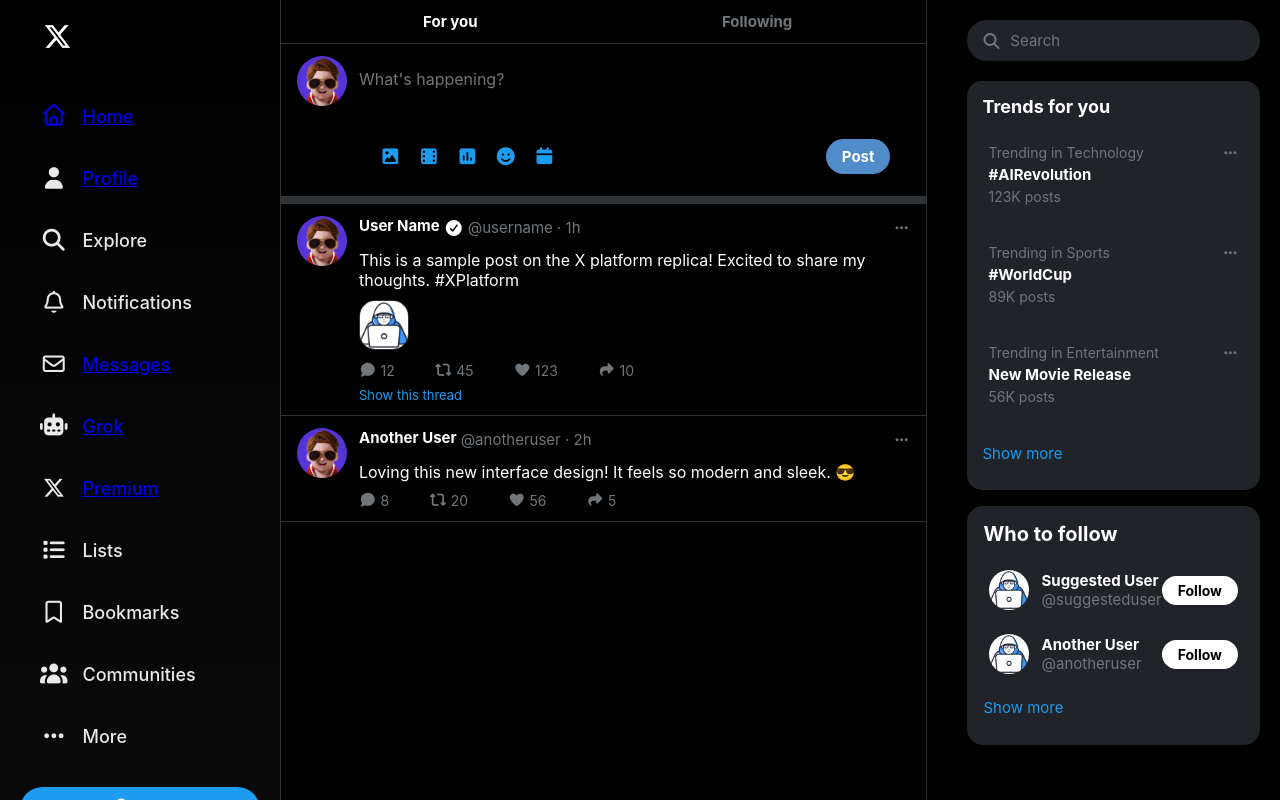
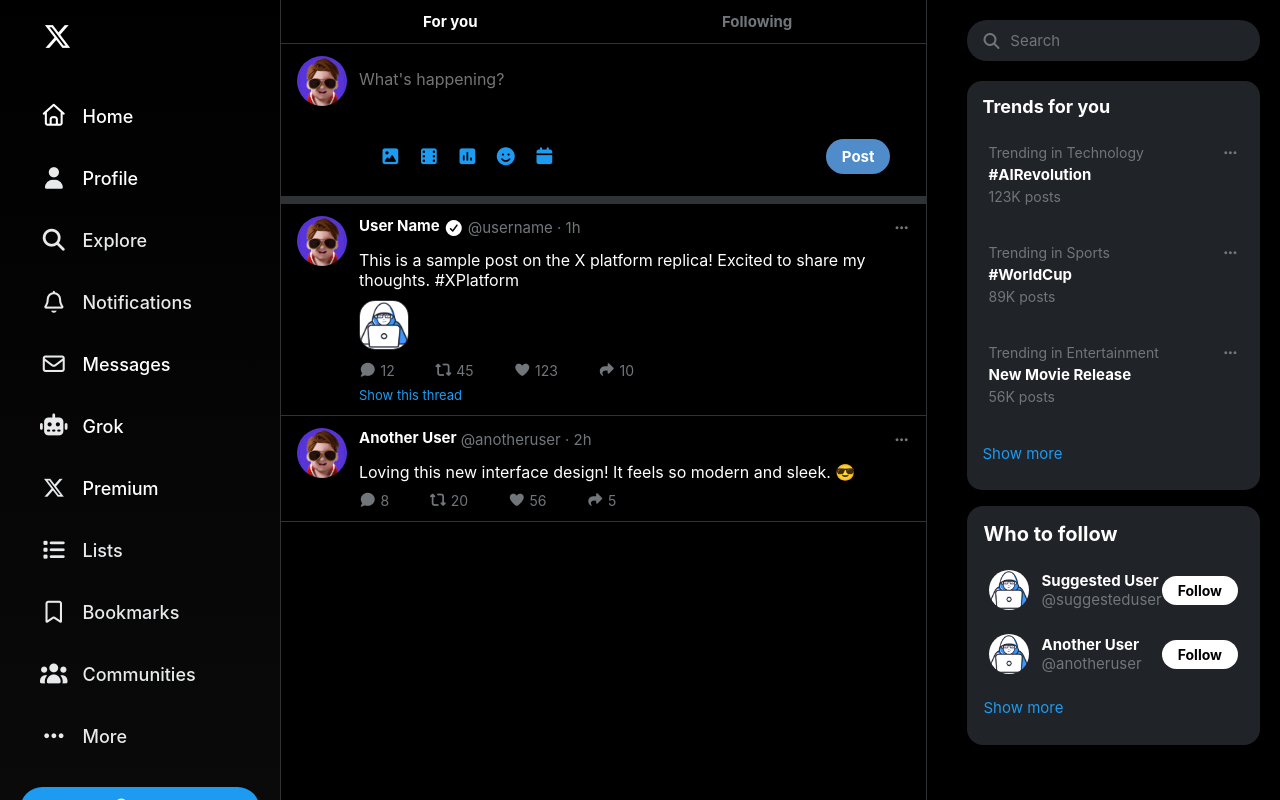
Before and after one commit to EloraPeter/X-clone, a plain HTML site: page index.html in a window 1280 px wide. Drawn offline with Linux system fonts and the light colour scheme.

Commit message:
Oct 21, 2025, 1:39 PM

```diff
--- a/style.css
+++ b/style.css
@@ -40,7 +40,7 @@ body {
     padding: 0 20px;
 }
 
-.sidebar-left .logo a {
+.sidebar-left a {
     color: #fff;
     text-decoration: none;
 }
```
